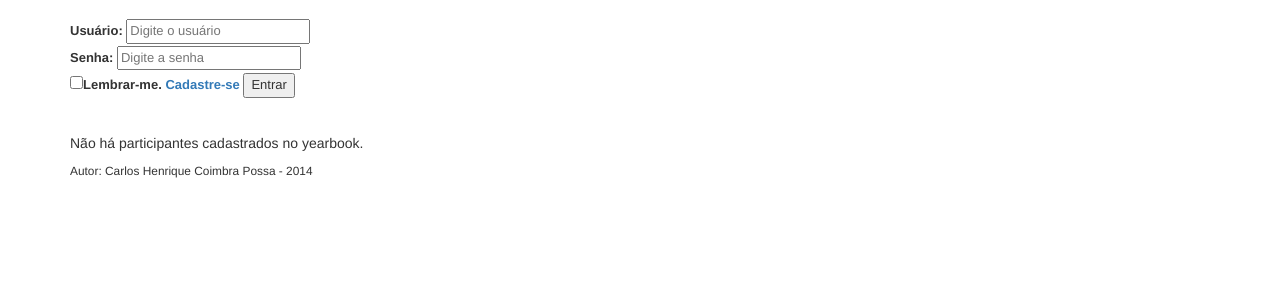
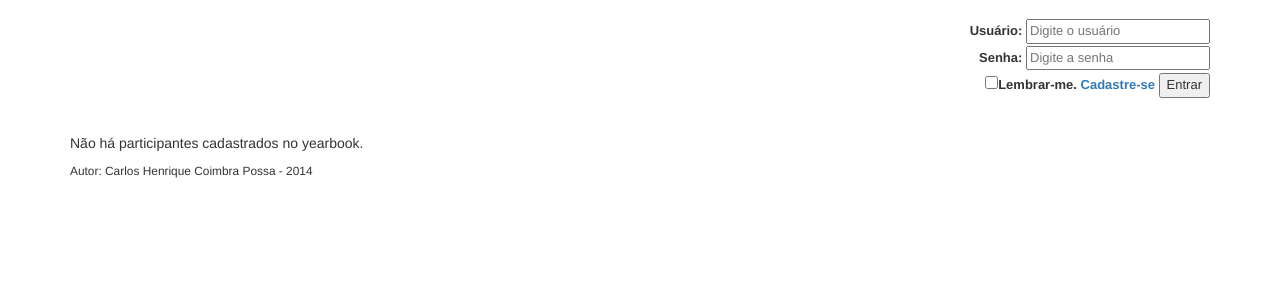
Before and after one commit to carloscpossa/yearbook, a PHP site: page / in a window 1280 px wide. Shown: the part 110-410 px from the top of the page. Run offline with PHP 8.4, Linux system fonts and the light colour scheme; data that the repository does not hold is empty; some libraries are stand-ins or nearby versions.

Commit message:
CSS
Alteração no CSS e inclusão de tag meta no html

```diff
--- a/cabecalhoLogin.php
+++ b/cabecalhoLogin.php
@@ -11,6 +11,7 @@
         <meta charset="utf-8" lang="pt-br" />
         <title>Yearbook - Desenvolvimento de Aplicações Web - PUC 2014</title>
         <link rel="stylesheet" href="estilos/estilo.css" />
+		<meta name="viewport" content="width=device-width, initial-scale=1">
 
 		<!-- Bootstrap -->
         <link rel="stylesheet" href="https://maxcdn.bootstrapcdn.com/bootstrap/3.2.0/css/bootstrap.min.css">
--- a/estilos/estilo.css
+++ b/estilos/estilo.css
@@ -36,3 +36,8 @@ nav a{
 nav a:hover {
     background-color: #4c4c5a;
 }
+
+#login{
+    text-align: right;
+    font-size: small;
+}
```
